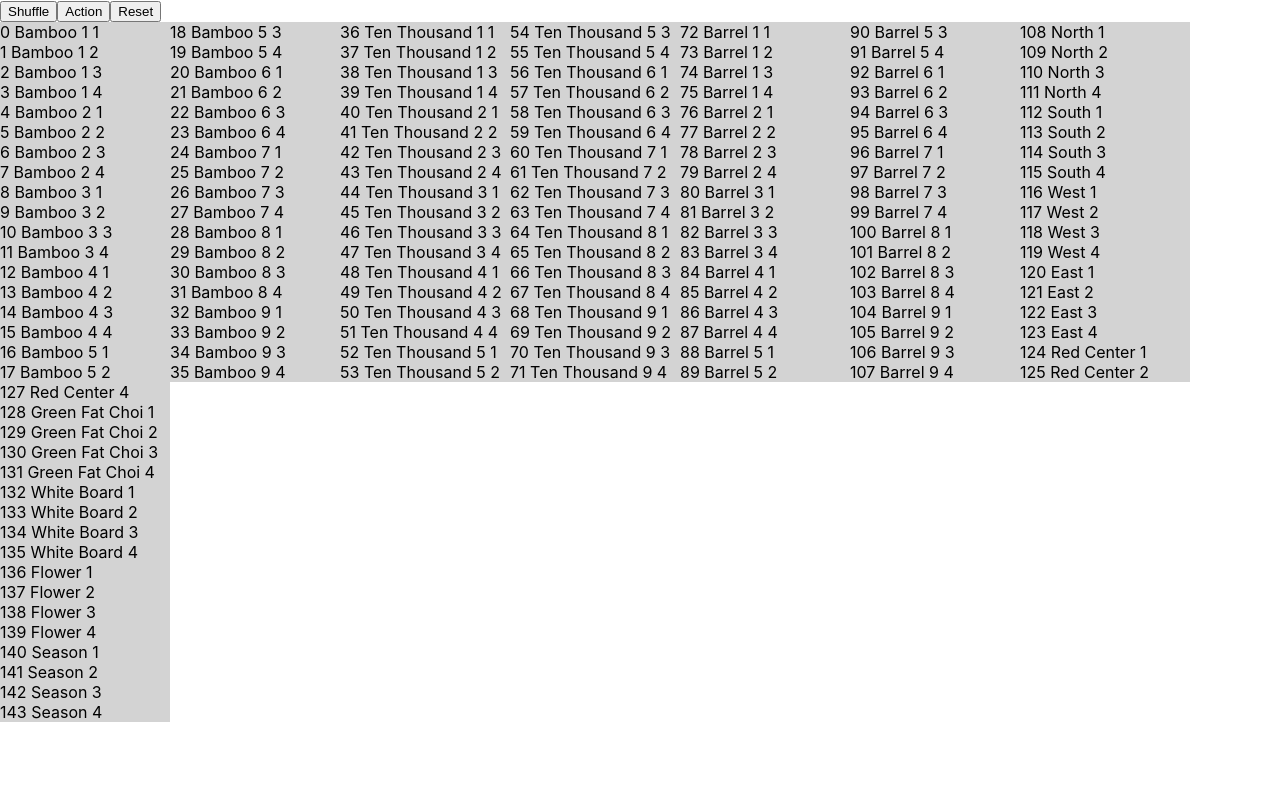
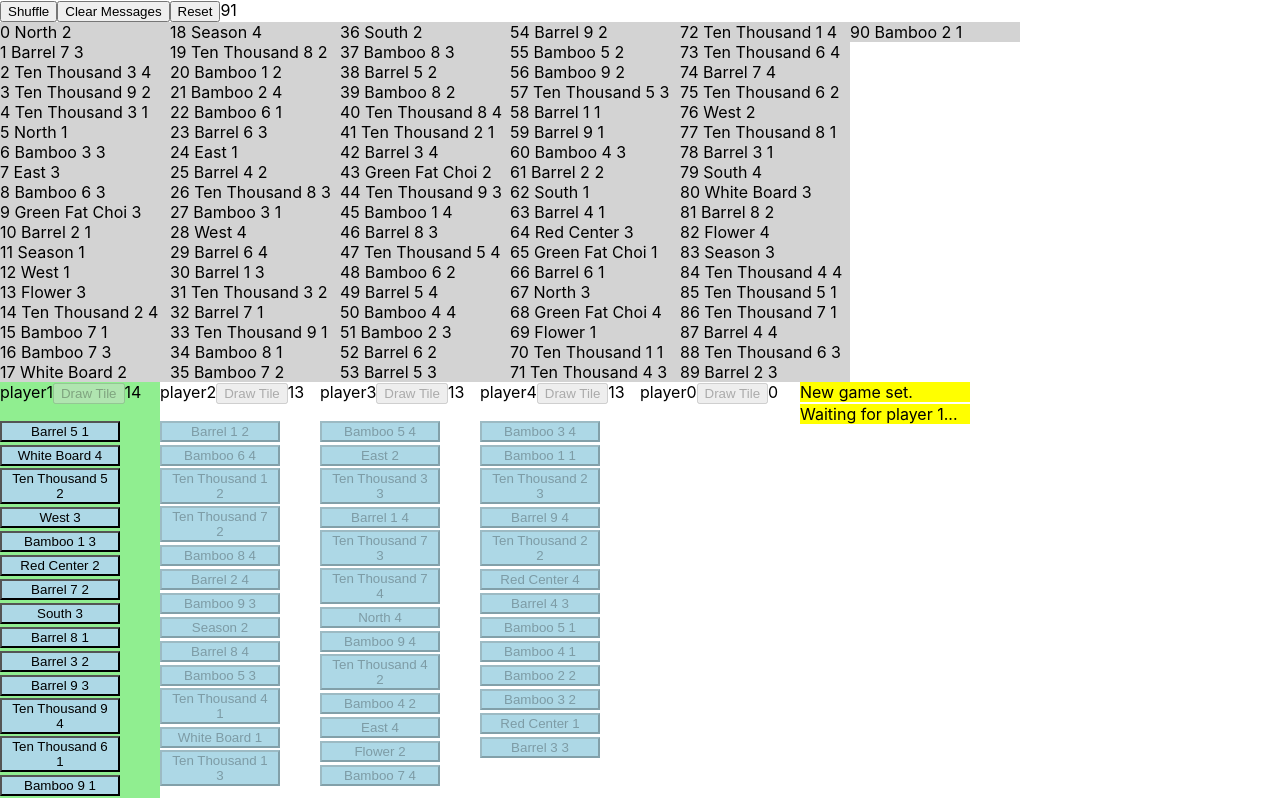
Before and after one commit to heyjames/mahjong, a React (Create React App) app: page / in a window 1280 px wide. Built offline with nearby package versions, Linux system fonts and the light colour scheme.

Commit message:
Implement disabled buttons and message output

```diff
--- a/src/App.js
+++ b/src/App.js
@@ -3,6 +3,8 @@ import './App.css';
 import Wall from './components/wall';
 import Button from './components/button';
 import Hand from './components/hand';
+import ClearFloat from './components/clearFloat';
+import MessageList from './components/messageList';
 
 class App extends Component {
   state = {
@@ -11,7 +13,10 @@ class App extends Component {
     player2: [],
     player3: [],
     player4: [],
-    discardPile: []
+    discardPile: [],
+    turn: 0,
+    messages: [],
+    hasDrawnTile: true
   }
 
   // 144 tiles
@@ -197,8 +202,19 @@ class App extends Component {
     { type: "season", label: "Season 4", code: "sea4", img: "" }
   ];
 
-  componentDidMount() {
-    this.setNewGame();
+  async componentDidMount() {
+    await this.setNewGame();
+
+    this.givePlayersTiles();
+
+    this.tileCountVerification();
+  }
+
+  tileCountVerification = () => {
+    const { tiles, player1, player2, player3, player4, discardPile } = this.state;
+    let totalTiles = tiles.length + player1.length + player2.length + player3.length + player4.length + discardPile.length;
+    console.log(`Total Tiles: ${totalTiles}`);
+    (totalTiles !== 144) && console.log("Total tiles is not what it should be.");
   }
 
   // https://medium.com/@nitinpatel_20236/how-to-shuffle-correctly-shuffle-an-array-in-javascript-15ea3f84bfb
@@ -214,6 +230,7 @@ class App extends Component {
   }
 
   handleShuffle = () => {
+    this.outputMessage("Shuffled.");
     let tiles = this.shuffle([...this.state.tiles]);
 
     this.setState({ tiles });
@@ -222,10 +239,11 @@ class App extends Component {
   getTileChunk = (tiles, player, index, amount) => {
     let grabbedTiles = [];
     grabbedTiles = tiles.splice(index, amount);
+
     return player.concat(grabbedTiles);
   }
 
-  handleAction = () => {
+  givePlayersTiles = () => {
     let tiles = [...this.state.tiles];
     let player1 = [...this.state.player1];
     let player2 = [...this.state.player2];
@@ -254,12 +272,17 @@ class App extends Component {
     player3 = this.getTileChunk(tiles, player3, 0, 1);
     player4 = this.getTileChunk(tiles, player4, 0, 1);
 
-    this.setState({ tiles, player1, player2, player3, player4 });
+    let turn = 1;
+    this.outputMessage(`Waiting for player ${turn}...`);
+
+    this.setState({ tiles, player1, player2, player3, player4, turn });
   }
 
-  setNewGame = () => {
+  setNewGame = (message = "New game set.") => {
+    this.outputMessage(message);
+
     let tiles = [...this.tiles];
-    // tiles = this.shuffle(tiles);
+    tiles = this.shuffle(tiles);
 
     this.setState({
       tiles,
@@ -267,47 +290,91 @@ class App extends Component {
       player2: [],
       player3: [],
       player4: [],
-      discardPile: []
+      discardPile: [],
+      turn: 0,
+      hasDrawnTile: true
     });
   }
 
-  handleReset = () => {
-    this.setNewGame();
+  handleReset = async () => {
+    await this.setNewGame("Game resetted.");
+
+    // Give tiles to all players
+    this.givePlayersTiles();
   }
 
-  discardTile = (tileCode) => {
-    let player1 = [...this.state.player1];
+  outputMessage = (message) => {
+    let messages = [...this.state.messages];
+    messages.push(message);
+
+    this.setState({ messages });
+  }
+
+  handleDrawTile = () => {
+    let tiles = [...this.state.tiles];
+    let hasDrawnTile = this.state.hasDrawnTile;
+    hasDrawnTile = !hasDrawnTile;
+
+    // Remove and assign tile from wall to variable
+    let grabbedTile = tiles.shift();
+    let turn = this.state.turn;
+    let currentPlayer = "player" + turn;
+    let currentPlayerHand = [...this.state[currentPlayer]];
+
+    // Put removed tile in player's hand
+    currentPlayerHand.push(grabbedTile);
+
+    this.setState({ tiles, [currentPlayer]: currentPlayerHand, hasDrawnTile });
+  }
+
+  handleClearMessages = () => {
+    this.setState({ messages: ["Messages cleared."] });
+  }
+
+  discardTile = (tileCode, playerNum) => {
+    let player = [...this.state[playerNum]];
     let discardPile = [...this.state.discardPile];
+    let turn = this.state.turn;
+    let hasDrawnTile = this.state.hasDrawnTile;
+    hasDrawnTile = !hasDrawnTile;
 
     // Get tile to be removed and place in discard pile.
-    let discardingTile = player1.filter(tile => {
-      return (
-        tile.code === tileCode
-      )
+    let discardingTile = player.filter(tile => {
+      return tile.code === tileCode
+    })[0];
+    discardPile.push(discardingTile);
+
+    // Set new hand with tile removed
+    player = player.filter(tile => {
+      return tile.code !== tileCode
     });
 
-    discardPile.push(discardingTile[0]);
+    turn = (turn === 4) ? (1) : (turn + 1);
+    this.outputMessage(`Waiting for player ${turn}...`);
 
-    // Remove tile from hand
-    player1 = player1.filter(tile => {
-      return (
-        tile.code !== tileCode
-      )
-    });
-
-    this.setState({ player1, discardPile });
+    this.setState({ [playerNum]: player, discardPile, turn, hasDrawnTile });
   }
 
   render() {
-    const { tiles, player1, player2, player3, player4, discardPile } = this.state;
+    const {
+      tiles,
+      player1,
+      player2,
+      player3,
+      player4,
+      discardPile,
+      turn,
+      messages,
+      hasDrawnTile
+    } = this.state;
 
     return (
       <React.Fragment>
-        {/* <h1>Hong Kong Mahjong</h1> */}
         <div>
           <Button name="shuffle" label="Shuffle" onClick={this.handleShuffle} />
-          <Button name="action" label="Action" onClick={this.handleAction} />
+          <Button name="clearMessages" label="Clear Messages" onClick={this.handleClearMessages} />
           <Button name="reset" label="Reset" onClick={this.handleReset} />
+          {tiles.length}
         </div>
 
         <Wall tiles={tiles} end={18} />
@@ -318,16 +385,16 @@ class App extends Component {
         <Wall tiles={tiles} end={108} />
         <Wall tiles={tiles} end={126} />
         <Wall tiles={tiles} end={145} />
+        <ClearFloat />
 
-        <div style={{ clear: "both" }}></div>
+        <Hand player={player1} onClick={this.discardTile} turn={turn} playerNum="player1" handleDrawTile={this.handleDrawTile} hasDrawnTile={hasDrawnTile} />
+        <Hand player={player2} onClick={this.discardTile} turn={turn} playerNum="player2" handleDrawTile={this.handleDrawTile} hasDrawnTile={hasDrawnTile} />
+        <Hand player={player3} onClick={this.discardTile} turn={turn} playerNum="player3" handleDrawTile={this.handleDrawTile} hasDrawnTile={hasDrawnTile} />
+        <Hand player={player4} onClick={this.discardTile} turn={turn} playerNum="player4" handleDrawTile={this.handleDrawTile} hasDrawnTile={hasDrawnTile} />
 
-        <Hand player={player1} onClick={this.discardTile} />
-        <Hand player={player2} onClick={this.discardTile} />
-        <Hand player={player3} onClick={this.discardTile} />
-        <Hand player={player4} onClick={this.discardTile} />
+        <Hand player={discardPile} bgColor="lightcoral" playerNum="player0" color="white" />
 
-        <Hand player={discardPile} bgColor="lightcoral" />
-        {/* <Hand player={discardPile} onClick={this.discardTile} /> */}
+        <MessageList messages={messages} />
       </React.Fragment>
     );
   }
--- a/src/components/button.jsx
+++ b/src/components/button.jsx
@@ -1,8 +1,8 @@
 import React from 'react';
 
-const Button = ({ name, label, onClick }) => {
+const Button = ({ name, label, onClick, disableDrawTileBtn }) => {
   return (
-    <button name={name} onClick={onClick}>{label}</button>
+    <button name={name} onClick={onClick} disabled={disableDrawTileBtn}>{label}</button>
   );
 }
 
--- /dev/null
+++ b/src/components/clearFloat.jsx
@@ -0,0 +1,9 @@
+import React from 'react';
+
+const ClearFloat = () => {
+  return (
+    <div style={{ clear: "both" }}></div>
+  );
+}
+
+export default ClearFloat;
--- a/src/components/hand.jsx
+++ b/src/components/hand.jsx
@@ -1,17 +1,48 @@
 import React from 'react';
+import Button from './button';
 
-const Hand = ({ player, onClick = null, bgColor = "lightblue" }) => {
+const Hand = ({ player, onClick = null, playerNum, bgColor = "lightblue", turn, color, handleDrawTile, hasDrawnTile }) => {
+  let disabled = true;
+  let playerTurn = parseInt(playerNum.slice(-1));
+  let disableDrawTileBtn = null;
+
+  if (playerTurn === turn) {
+    disabled = false;
+
+    if (hasDrawnTile === false) {
+      disabled = true;
+      disableDrawTileBtn = false;
+    } else {
+      disabled = false;
+      disableDrawTileBtn = true;
+    }
+
+    disableDrawTileBtn = (player.length >= 14) ? true : false;
+  } else {
+    disabled = true;
+    disableDrawTileBtn = true;
+  }
+
+  let highlightPlayerTurn = (playerTurn === turn) ? "lightgreen" : null;
+
   return (
-    <span style={{ float: "left", width: "170px" }}>
+    <span style={{ float: "left", width: "160px", backgroundColor: highlightPlayerTurn }}>
+      <div style={{ paddingBottom: "16px" }}>
+        {playerNum}
+        <Button name="drawTile" label="Draw Tile" onClick={handleDrawTile} disableDrawTileBtn={disableDrawTileBtn} />
+        {player.length}
+      </div>
       {player.map((tile, index) => {
         return (
-          <div
+          <button
             key={index}
-            style={{ backgroundColor: bgColor, marginBottom: "2px" }}
-            onClick={() => onClick(tile.code)}
+            name={playerNum}
+            style={{ backgroundColor: bgColor, marginBottom: "2px", width: "120px", color }}
+            onClick={() => onClick(tile.code, playerNum)}
+            disabled={disabled}
           >
             {tile.label}
-          </div>
+          </button>
         )
       })}
     </span>
--- /dev/null
+++ b/src/components/messageList.jsx
@@ -0,0 +1,20 @@
+import React from 'react';
+
+const MessageList = ({ messages }) => {
+  return (
+    <span style={{ float: "left", width: "180px" }}>
+      {messages.map((message, index) => {
+        return (
+          <div
+            key={index}
+            style={{ backgroundColor: "yellow", marginBottom: "2px", width: "170px" }}
+          >
+            {message}
+          </div>
+        )
+      })}
+    </span>
+  );
+}
+
+export default MessageList;
```
